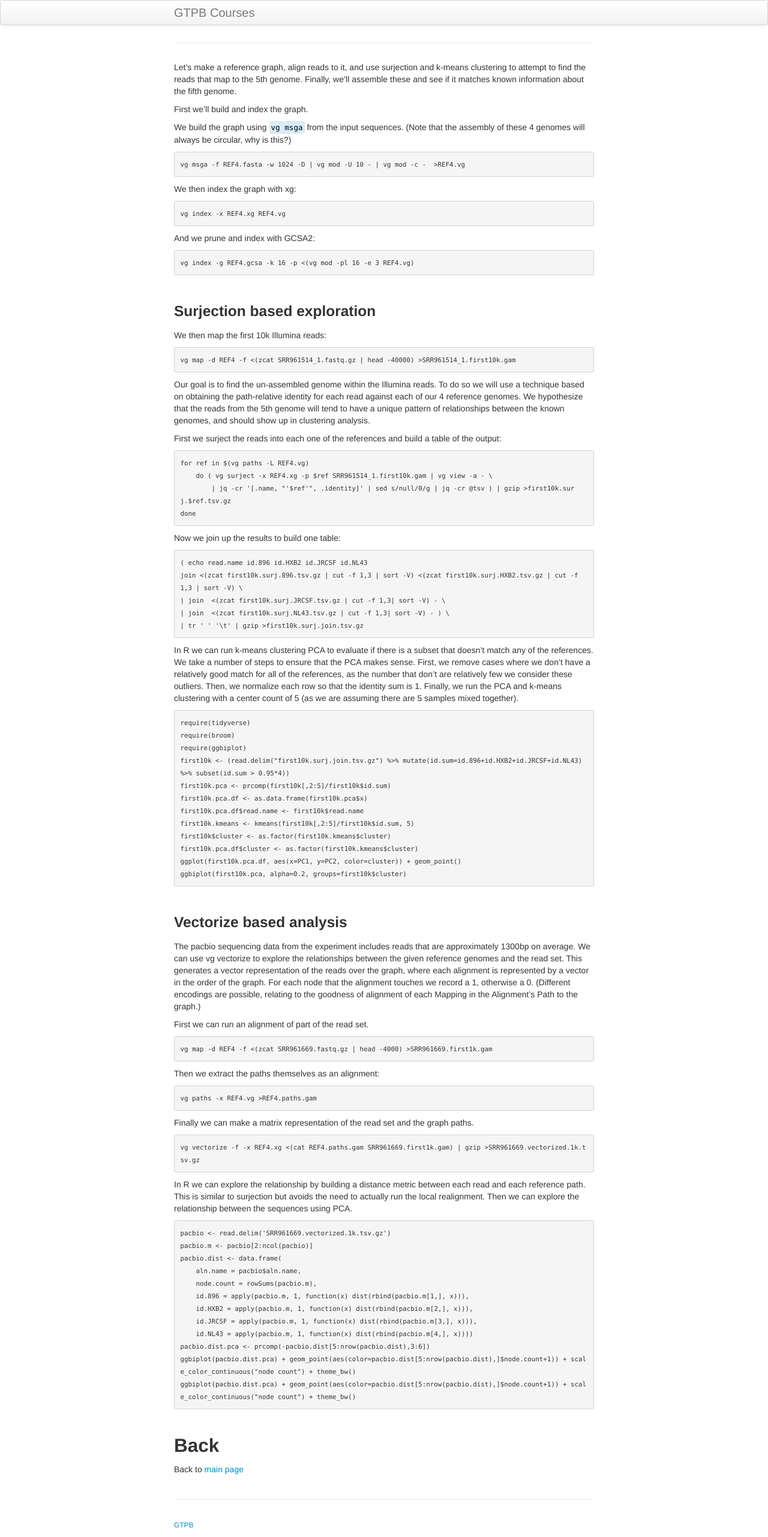
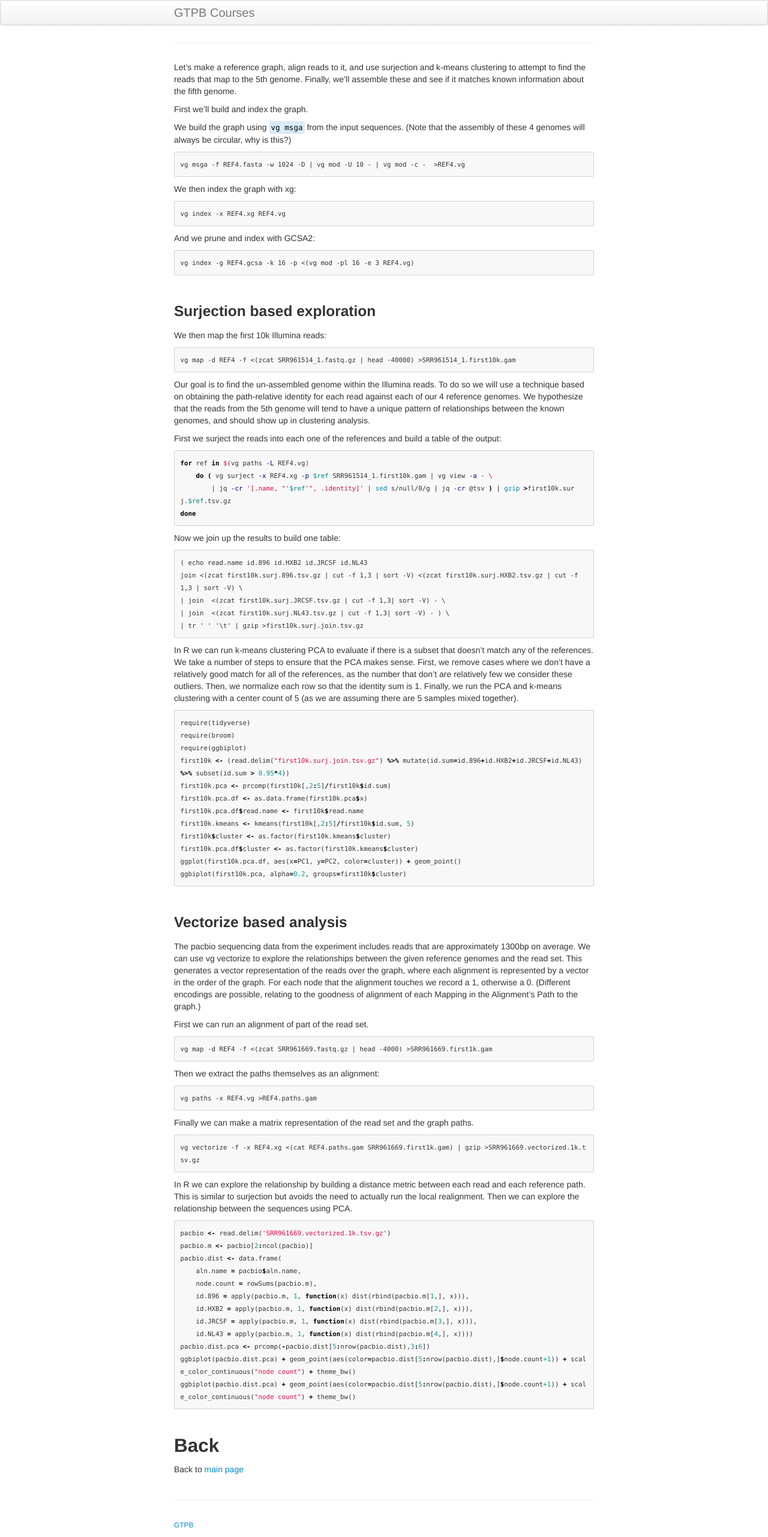
Before and after one commit to GTPB/CPANG19, a Jekyll site: the page built from pages/ideas.md, in a window 1280 px wide. Shown: the whole page at 60% size. Built offline with Jekyll 4.4.1, drawn with Linux system fonts in a browser that asks for light colours; our own code applies the rules of GitHub Pages for plain Markdown files.

Commit message:
Readme updated; css syntax highlighting added to 'style.css'.

```diff
--- a/assets/themes/twitter/css/style.css
+++ b/assets/themes/twitter/css/style.css
@@ -1,47 +1,58 @@
 /* Custom container */
 .container-narrow {
   margin: 0 auto;
-  max-width: 700px; }
+  max-width: 700px;
+}
 
-.container-narrow > hr {
-  margin: 30px 0; }
+.container-narrow>hr {
+  margin: 30px 0;
+}
 
 .navbar .nav {
-  float: right; }
+  float: right;
+}
 
 /* posts index */
-.post > h3.title {
+.post>h3.title {
   position: relative;
-  padding-top: 10px; }
+  padding-top: 10px;
+}
 
-.post > h3.title span.date {
+.post>h3.title span.date {
   position: absolute;
   right: 0;
-  font-size: 0.9em; }
+  font-size: 0.9em;
+}
 
-.post > .more {
+.post>.more {
   margin: 10px 0;
-  text-align: left; }
+  text-align: left;
+}
 
 /* post-full*/
 .post-full .date {
   margin-bottom: 20px;
-  font-weight: bold; }
+  font-weight: bold;
+}
 
 /* tag_box */
 .tag_box {
   list-style: none;
   margin: 0;
-  overflow: hidden; }
+  overflow: hidden;
+}
 
 .tag_box li {
-  line-height: 28px; }
+  line-height: 28px;
+}
 
 .tag_box li i {
-  opacity: 0.9; }
+  opacity: 0.9;
+}
 
 .tag_box.inline li {
-  float: left; }
+  float: left;
+}
 
 .tag_box a {
   padding: 3px 6px;
@@ -50,16 +61,297 @@
   color: #555;
   border-radius: 3px;
   text-decoration: none;
-  border: 1px dashed #cccccc; }
+  border: 1px dashed #cccccc;
+}
 
 .tag_box a span {
   vertical-align: super;
-  font-size: 0.8em; }
+  font-size: 0.8em;
+}
 
 .tag_box a:hover {
-  background-color: #e5e5e5; }
+  background-color: #e5e5e5;
+}
 
 .tag_box a.active {
   background: #57A957;
   border: 1px solid #4c964d;
-  color: #FFF; }
+  color: #FFF;
+}
+
+/* syntax highlighting */
+.highlight table td {
+  padding: 5px;
+}
+
+.highlight table pre {
+  margin: 0;
+}
+
+.highlight .cm {
+  color: #999988;
+  font-style: italic;
+}
+
+.highlight .cp {
+  color: #999999;
+  font-weight: bold;
+}
+
+.highlight .c1 {
+  color: #999988;
+  font-style: italic;
+}
+
+.highlight .cs {
+  color: #999999;
+  font-weight: bold;
+  font-style: italic;
+}
+
+.highlight .c, .highlight .ch, .highlight .cd, .highlight .cpf {
+  color: #999988;
+  font-style: italic;
+}
+
+.highlight .err {
+  color: #a61717;
+  background-color: #e3d2d2;
+}
+
+.highlight .gd {
+  color: #000000;
+  background-color: #ffdddd;
+}
+
+.highlight .ge {
+  color: #000000;
+  font-style: italic;
+}
+
+.highlight .gr {
+  color: #aa0000;
+}
+
+.highlight .gh {
+  color: #999999;
+}
+
+.highlight .gi {
+  color: #000000;
+  background-color: #ddffdd;
+}
+
+.highlight .go {
+  color: #888888;
+}
+
+.highlight .gp {
+  color: #555555;
+}
+
+.highlight .gs {
+  font-weight: bold;
+}
+
+.highlight .gu {
+  color: #aaaaaa;
+}
+
+.highlight .gt {
+  color: #aa0000;
+}
+
+.highlight .kc {
+  color: #000000;
+  font-weight: bold;
+}
+
+.highlight .kd {
+  color: #000000;
+  font-weight: bold;
+}
+
+.highlight .kn {
+  color: #000000;
+  font-weight: bold;
+}
+
+.highlight .kp {
+  color: #000000;
+  font-weight: bold;
+}
+
+.highlight .kr {
+  color: #000000;
+  font-weight: bold;
+}
+
+.highlight .kt {
+  color: #445588;
+  font-weight: bold;
+}
+
+.highlight .k, .highlight .kv {
+  color: #000000;
+  font-weight: bold;
+}
+
+.highlight .mf {
+  color: #009999;
+}
+
+.highlight .mh {
+  color: #009999;
+}
+
+.highlight .il {
+  color: #009999;
+}
+
+.highlight .mi {
+  color: #009999;
+}
+
+.highlight .mo {
+  color: #009999;
+}
+
+.highlight .m, .highlight .mb, .highlight .mx {
+  color: #009999;
+}
+
+.highlight .sb {
+  color: #d14;
+}
+
+.highlight .sc {
+  color: #d14;
+}
+
+.highlight .sd {
+  color: #d14;
+}
+
+.highlight .s2 {
+  color: #d14;
+}
+
+.highlight .se {
+  color: #d14;
+}
+
+.highlight .sh {
+  color: #d14;
+}
+
+.highlight .si {
+  color: #d14;
+}
+
+.highlight .sx {
+  color: #d14;
+}
+
+.highlight .sr {
+  color: #009926;
+}
+
+.highlight .s1 {
+  color: #d14;
+}
+
+.highlight .ss {
+  color: #990073;
+}
+
+.highlight .s, .highlight .sa, .highlight .dl {
+  color: #d14;
+}
+
+.highlight .na {
+  color: #008080;
+}
+
+.highlight .bp {
+  color: #999999;
+}
+
+.highlight .nb {
+  color: #0086B3;
+}
+
+.highlight .nc {
+  color: #445588;
+  font-weight: bold;
+}
+
+.highlight .no {
+  color: #008080;
+}
+
+.highlight .nd {
+  color: #3c5d5d;
+  font-weight: bold;
+}
+
+.highlight .ni {
+  color: #800080;
+}
+
+.highlight .ne {
+  color: #990000;
+  font-weight: bold;
+}
+
+.highlight .nf, .highlight .fm {
+  color: #990000;
+  font-weight: bold;
+}
+
+.highlight .nl {
+  color: #990000;
+  font-weight: bold;
+}
+
+.highlight .nn {
+  color: #555555;
+}
+
+.highlight .nt {
+  color: #000080;
+}
+
+.highlight .vc {
+  color: #008080;
+}
+
+.highlight .vg {
+  color: #008080;
+}
+
+.highlight .vi {
+  color: #008080;
+}
+
+.highlight .nv, .highlight .vm {
+  color: #008080;
+}
+
+.highlight .ow {
+  color: #000000;
+  font-weight: bold;
+}
+
+.highlight .o {
+  color: #000000;
+  font-weight: bold;
+}
+
+.highlight .w {
+  color: #bbbbbb;
+}
+
+.highlight {
+  background-color: #f8f8f8;
+}
```
Also changed, not shown: ReadMe.md.
